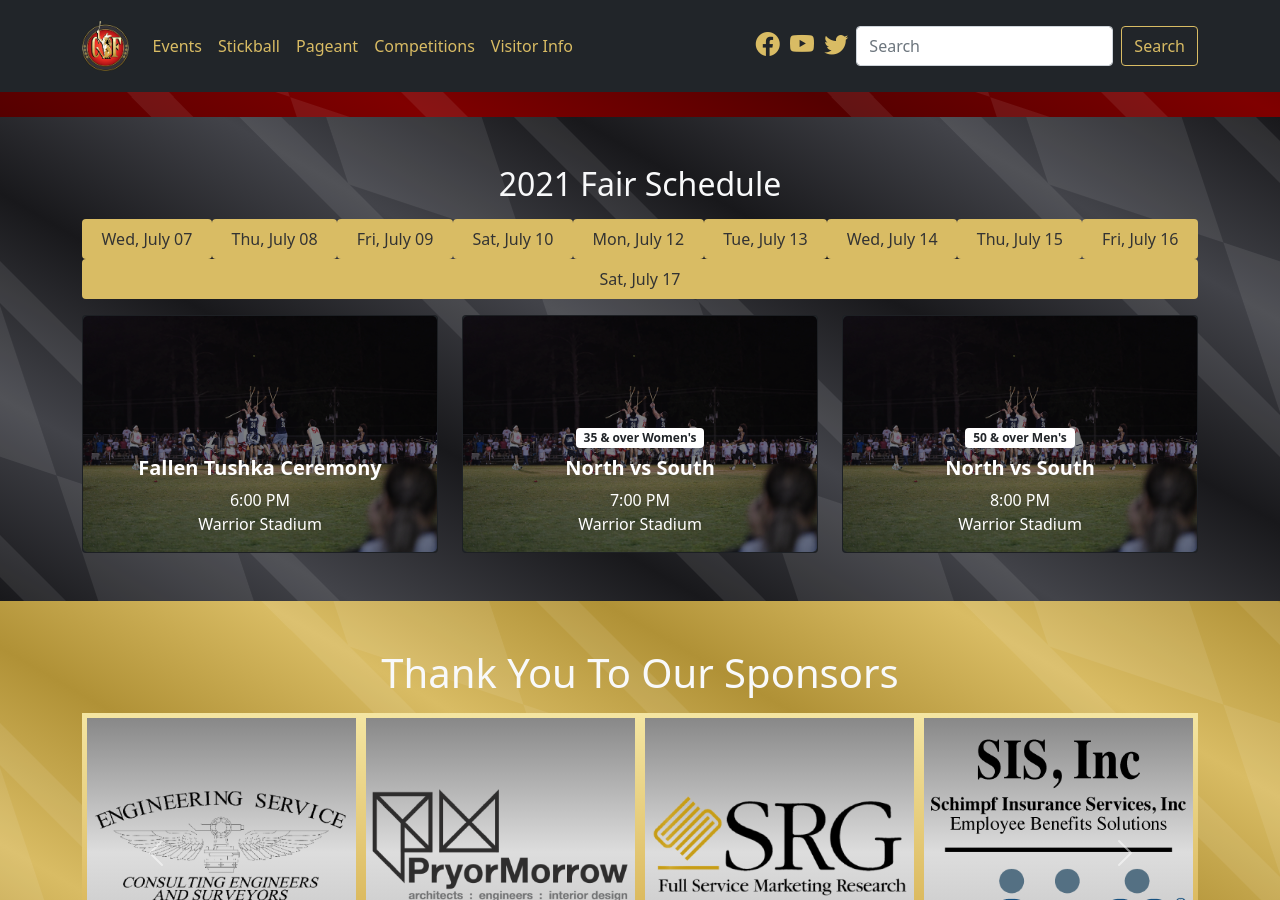
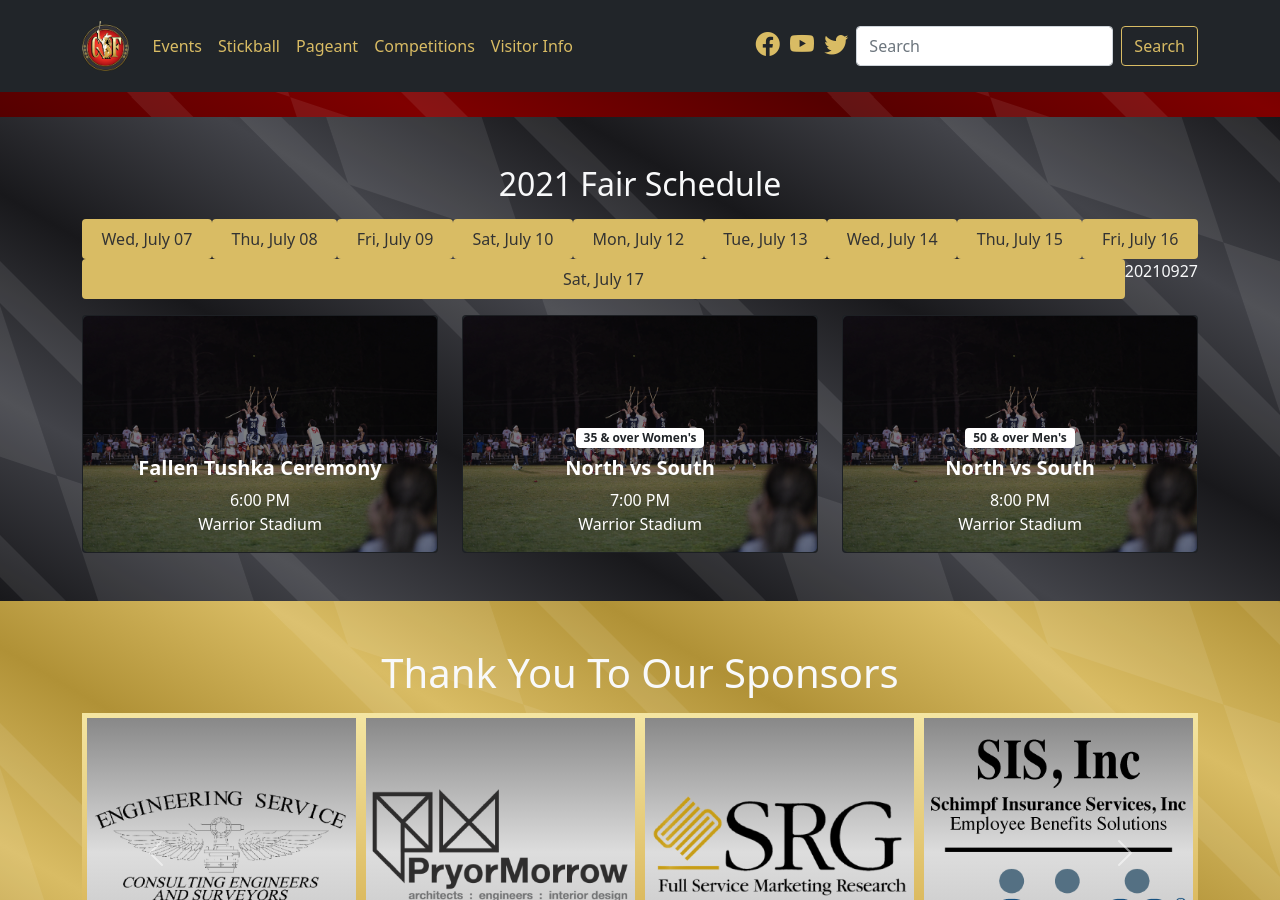
Before and after one commit to smattera/smattera.github.io, a Jekyll site: the page built from events/index.md, in a window 1280 px wide and 900 px high, scrolled down 682 px. Built offline with Jekyll 4.4.1, drawn with Linux system fonts in a browser that asks for light colours; nearby versions of some CDN libraries.

Commit message:
Update events.html

```diff
--- a/_includes/events.html
+++ b/_includes/events.html
@@ -37,6 +37,7 @@
       {% include event-tab.html day="dayEight" title="Thu, July 15" date="20210715" %}
       {% include event-tab.html day="dayNine" title="Fri, July 16" date="20210716" %}
       {% include event-tab.html day="dayTen" title="Sat, July 17" date="20210717" %}
+      {{ 'now' | date: "%Y%m%d" }}
     </ul>
     <div class="tab-content pt-3" id="myTabContent">
       <div class="tab-pane fade {% if 'now' | date: '%Y%m%d' == '20210923' %} show active {% endif %}" id="dayOne" role="tabpanel" aria-labelledby="dayOne-tab">
```
